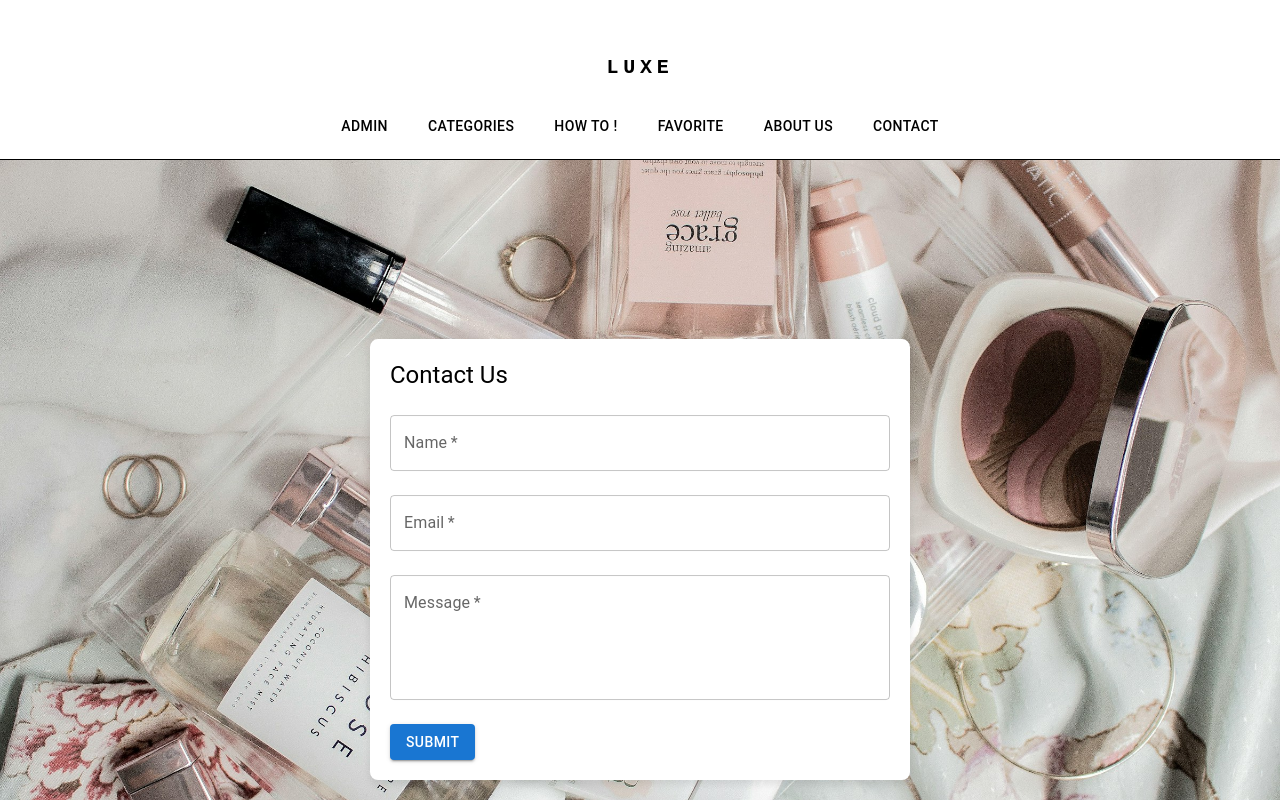
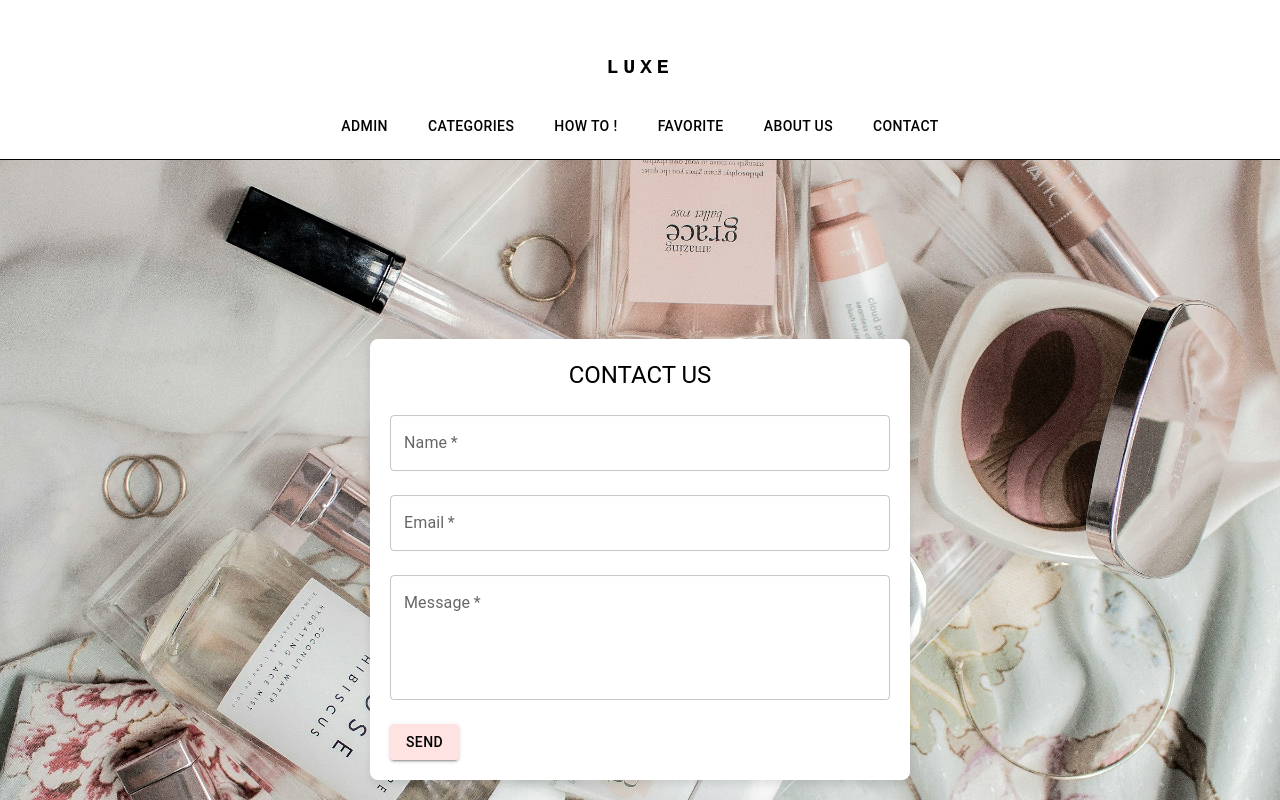
Before and after one commit to iiddaa96/luxe, a Next.js app: page /contact in a window 1280 px wide. Shown: the top 800 px of the page. Built offline with nearby package versions, Linux system fonts and the light colour scheme.

Commit message:
change color to button

```diff
--- a/app/contact/page.tsx
+++ b/app/contact/page.tsx
@@ -34,8 +34,13 @@ function Contact() {
             transform: "translate(-50%, -50%)",
           }}
         >
-          <Typography variant="h5" component="h2" gutterBottom>
-            Contact Us
+          <Typography
+            sx={{ textAlign: "center" }}
+            variant="h5"
+            component="h2"
+            gutterBottom
+          >
+            CONTACT US
           </Typography>
           <form>
             <TextField
@@ -64,10 +69,16 @@ function Contact() {
             <Button
               type="submit"
               variant="contained"
-              color="primary"
-              sx={{ marginTop: "16px" }}
+              sx={{
+                marginTop: "16px",
+                color: "black",
+                backgroundColor: "rgba(255, 215, 215, 0.73)",
+                "&:hover": {
+                  backgroundColor: "rgba(255, 215, 215, 0.918)",
+                },
+              }}
             >
-              Submit
+              Send
             </Button>
           </form>
         </Box>
```
